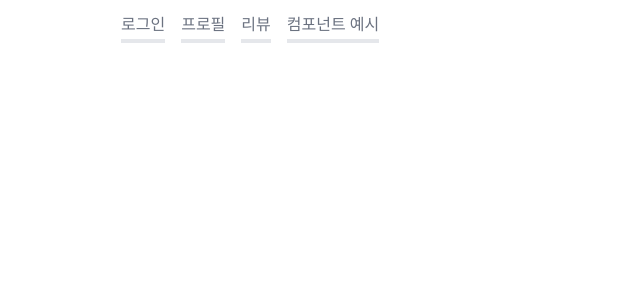
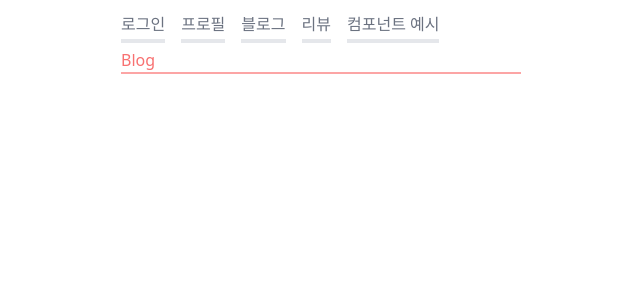
Before and after one commit to allieus/myproj-react, a React (Create React App) app: page /blog in a window 1280 px wide. Before the commit this address had no page. Shown: the top 300 px of the page, without its empty margins (319-959 px from the left). Built offline with nearby package versions, Linux system fonts and the light colour scheme.

Commit message:
블로그 페이지 레이아웃 만들기

```diff
--- a/src/App.js
+++ b/src/App.js
@@ -1,6 +1,7 @@
 import TopNav from 'components/TopNav';
 import Login from 'pages/accounts/Login';
 import Profile from 'pages/accounts/Profile';
+import PageBlog from 'pages/blog/PageBlog';
 import Components from 'pages/examples/Components';
 import ReviewForm from 'pages/reviews/ReviewForm';
 import ReviewList from 'pages/reviews/ReviewList';
@@ -13,9 +14,10 @@
     <div className="app">
       <TopNav />
       <Routes>
-        <Route path="/" element={<Navigate to="/reviews/" />} />
+        <Route path="/" element={<Navigate to="/blog/" />} />
         <Route path="/accounts/login/" element={<Login />} />
         <Route path="/accounts/profile/" element={<Profile />} />
+        <Route path="/blog/" element={<PageBlog />} />
         <Route path="/reviews/" element={<ReviewList />} />
         <Route path="/reviews/new/" element={<ReviewForm />} />
         <Route path="/reviews/:reviewId/edit/" element={<ReviewForm />} />
--- a/src/components/TopNav.jsx
+++ b/src/components/TopNav.jsx
@@ -9,6 +9,9 @@
         </li>
         <li>
           <MyLink to="/accounts/profile/">프로필</MyLink>
+        </li>
+        <li>
+          <MyLink to="/blog/">블로그</MyLink>
         </li>
         <li>
           <MyLink to="/reviews/">리뷰</MyLink>
--- /dev/null
+++ b/src/pages/blog/PageBlog.jsx
@@ -0,0 +1,9 @@
+function PageBlog() {
+  return (
+    <div>
+      <h2 className="text-red-400 border-b-2 border-red-300">Blog</h2>
+    </div>
+  );
+}
+
+export default PageBlog;
```
